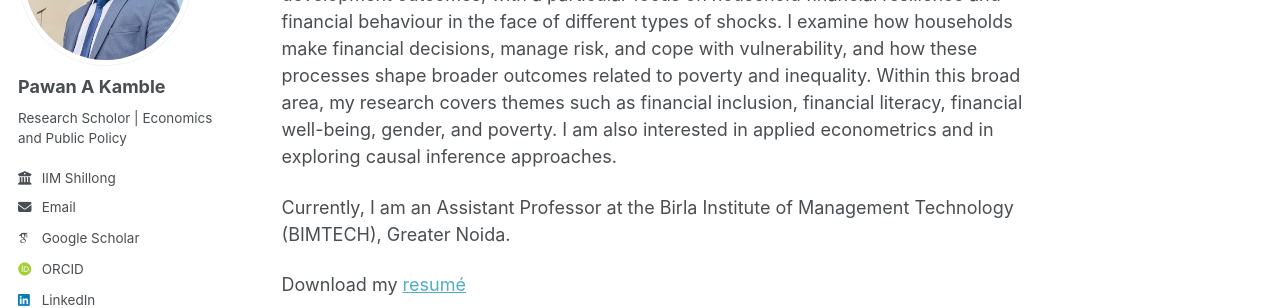
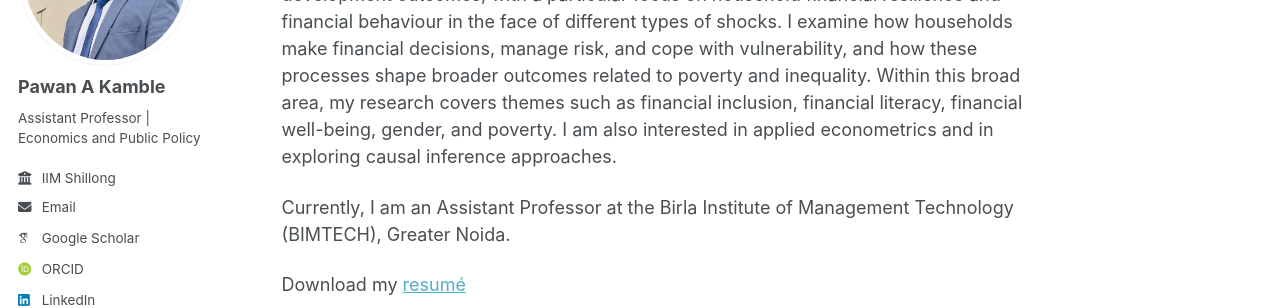
Before and after one commit to pawankb13/pawankb13.github.io, a Jekyll site: the page built from _pages/about.md, in a window 1280 px wide. Shown: the part 221-529 px from the top of the page. Built offline with Jekyll 4.4.1, drawn with Linux system fonts in a browser that asks for light colours; some web fonts are replaced.

Commit message:
Chagnes Bio

```diff
--- a/_config.yml
+++ b/_config.yml
@@ -24,7 +24,7 @@ author:
   avatar           : "profile.jpg"
   name             : "Pawan A Kamble"
   pronouns         : # example: "she/her"
-  bio              : "Research Scholor | Economics and Public Policy"
+  bio              : "Assistant Professor | Economics and Public Policy"
   employer         : "IIM Shillong "
 
   email            : "pawan.phd20@iimshillong.ac.in"
```
